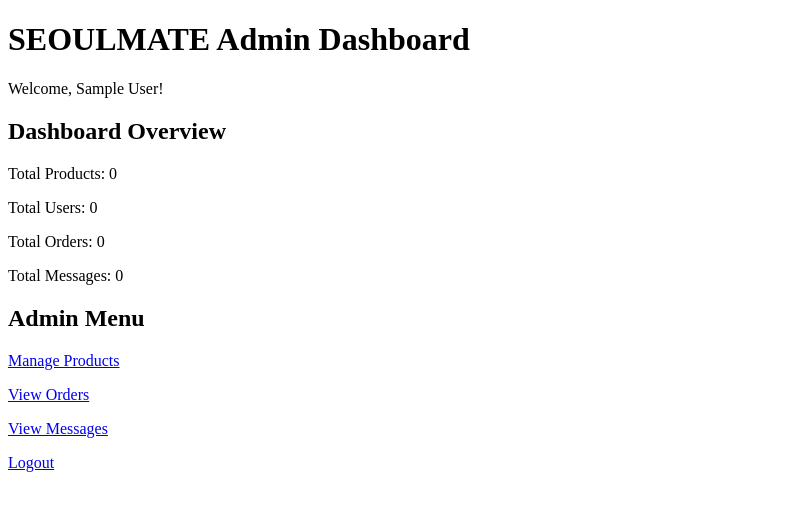
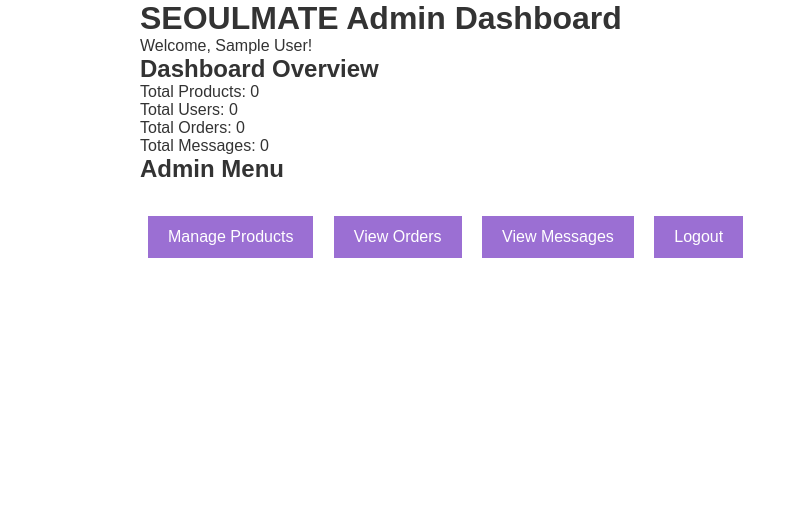
Before and after one commit to tntalagala/seoulmate, a PHP site: page /admin/dashboard.php in a window 1280 px wide. Shown: the top 506 px of the page, without its empty margins (0-798 px from the left). Run offline with PHP 8.4, Linux system fonts and the light colour scheme; the visitor is signed in with stand-in values (Sample User, id 1); data that the repository does not hold is empty.

Commit message:
admin dashboard styled

```diff
--- a/admin/dashboard.php
+++ b/admin/dashboard.php
@@ -30,9 +30,12 @@ $message_count = mysqli_fetch_assoc($message_result);
 
     <title>SEOULMATE Admin Dashboard</title>
 
+    <link rel="stylesheet" href="../css/style.css">
+
 </head>
 
 <body>
+<div class="admin-container">
 
     <h1>SEOULMATE Admin Dashboard</h1>
 
@@ -50,13 +53,19 @@ $message_count = mysqli_fetch_assoc($message_result);
 
     <h2>Admin Menu</h2>
 
-    <p><a href="products.php">Manage Products</a></p>
+<div class="admin-menu">
 
-    <p><a href="orders.php">View Orders</a></p>
+    <a href="products.php">Manage Products</a>
 
-    <p><a href="messages.php">View Messages</a></p>
+    <a href="orders.php">View Orders</a>
 
-    <p><a href="logout.php">Logout</a></p>
+    <a href="messages.php">View Messages</a>
+
+    <a href="logout.php">Logout</a>
+
+</div>
+
+</div>
 
 </body>
 
--- a/css/style.css
+++ b/css/style.css
@@ -168,3 +168,28 @@ nav a:hover {
     color: white;
     cursor: pointer;
 }
+
+
+
+
+.admin-container {
+    max-width: 1000px;
+    margin: 0 auto;
+}
+
+.admin-menu {
+    margin-top: 25px;
+}
+
+.admin-menu a {
+    display: inline-block;
+    margin: 8px;
+    padding: 12px 20px;
+    background-color: #9b6fd3;
+    color: white;
+    text-decoration: none;
+}
+
+.admin-menu a:hover {
+    background-color: #8055b8;
+}
```
